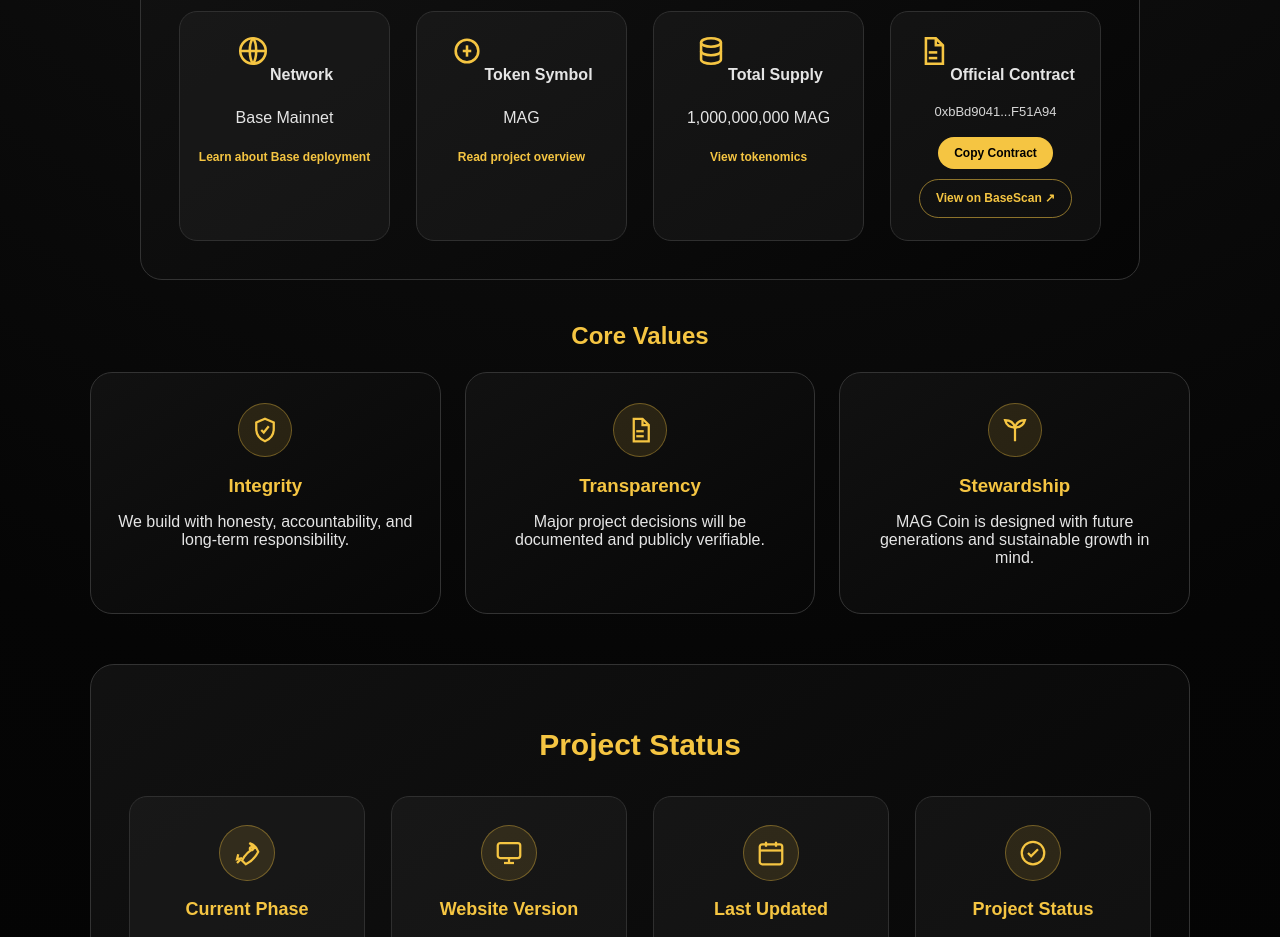
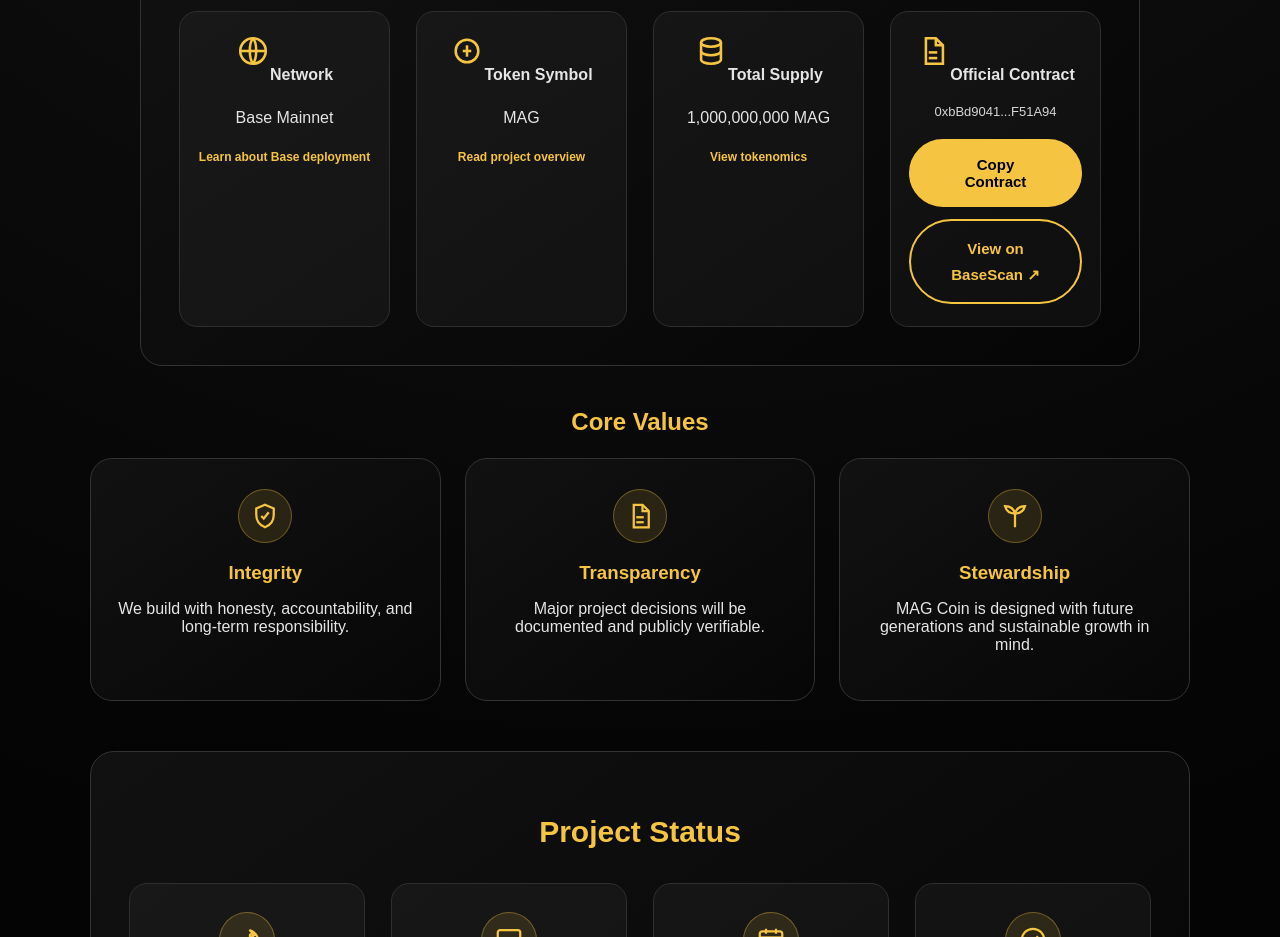
Before and after one commit to MAGZOWN/mag-coin-website, a Next.js app: page / in a window 1280 px wide. Shown: the part 840-1777 px from the top of the page. Built offline with nearby package versions, Linux system fonts and the light colour scheme.

Commit message:
Phase 4: Standardize Contract Actions using reusable button components

```diff
--- a/app/components/ContractActions.tsx
+++ b/app/components/ContractActions.tsx
@@ -2,6 +2,9 @@
 
 import type { CSSProperties } from "react";
 import { useState } from "react";
+
+import PrimaryButton from "./ui/PrimaryButton";
+import SecondaryButton from "./ui/SecondaryButton";
 
 import { copyToClipboard } from "../lib/copy";
 import { blockchainService } from "../services/blockchainService";
@@ -10,15 +13,17 @@
   const [copied, setCopied] = useState(false);
 
   async function handleCopy() {
-    const success = await copyToClipboard(blockchainService.getContract());
+    const success = await copyToClipboard(
+      blockchainService.getContract()
+    );
 
-    if (success) {
-      setCopied(true);
+    if (!success) return;
 
-      setTimeout(() => {
-        setCopied(false);
-      }, 2000);
-    }
+    setCopied(true);
+
+    setTimeout(() => {
+      setCopied(false);
+    }, 2000);
   }
 
   return (
@@ -26,19 +31,19 @@
       <button
         type="button"
         onClick={handleCopy}
-        style={styles.button}
+        style={styles.copyButton}
+        className="primaryButton"
       >
-        {copied ? "Copied ✓" : "Copy Contract"}
+        {copied ? "✓ Contract Copied" : "Copy Contract"}
       </button>
 
-      <a
+      <SecondaryButton
         href={blockchainService.getContractExplorer()}
         target="_blank"
         rel="noopener noreferrer"
-        style={styles.link}
       >
         View on BaseScan ↗
-      </a>
+      </SecondaryButton>
     </div>
   );
 }
@@ -47,30 +52,22 @@
   actions: {
     display: "flex",
     justifyContent: "center",
-    gap: "10px",
+    gap: "12px",
     flexWrap: "wrap",
-    marginTop: "14px",
+    marginTop: "16px",
   },
 
-  button: {
+  copyButton: {
     background: "#f5c542",
     color: "#000",
-    border: "none",
+    border: "2px solid #f5c542",
     borderRadius: "999px",
-    padding: "9px 16px",
-    fontWeight: "bold",
+    padding: "15px 34px",
+    fontWeight: 700,
+    fontSize: "15px",
     cursor: "pointer",
-    fontSize: "12px",
-  },
-
-  link: {
-    background: "transparent",
-    color: "#f5c542",
-    border: "1px solid rgba(245,197,66,.55)",
-    borderRadius: "999px",
-    padding: "8px 16px",
-    fontWeight: "bold",
-    textDecoration: "none",
-    fontSize: "12px",
+    display: "inline-flex",
+    alignItems: "center",
+    justifyContent: "center",
   },
 };
```
